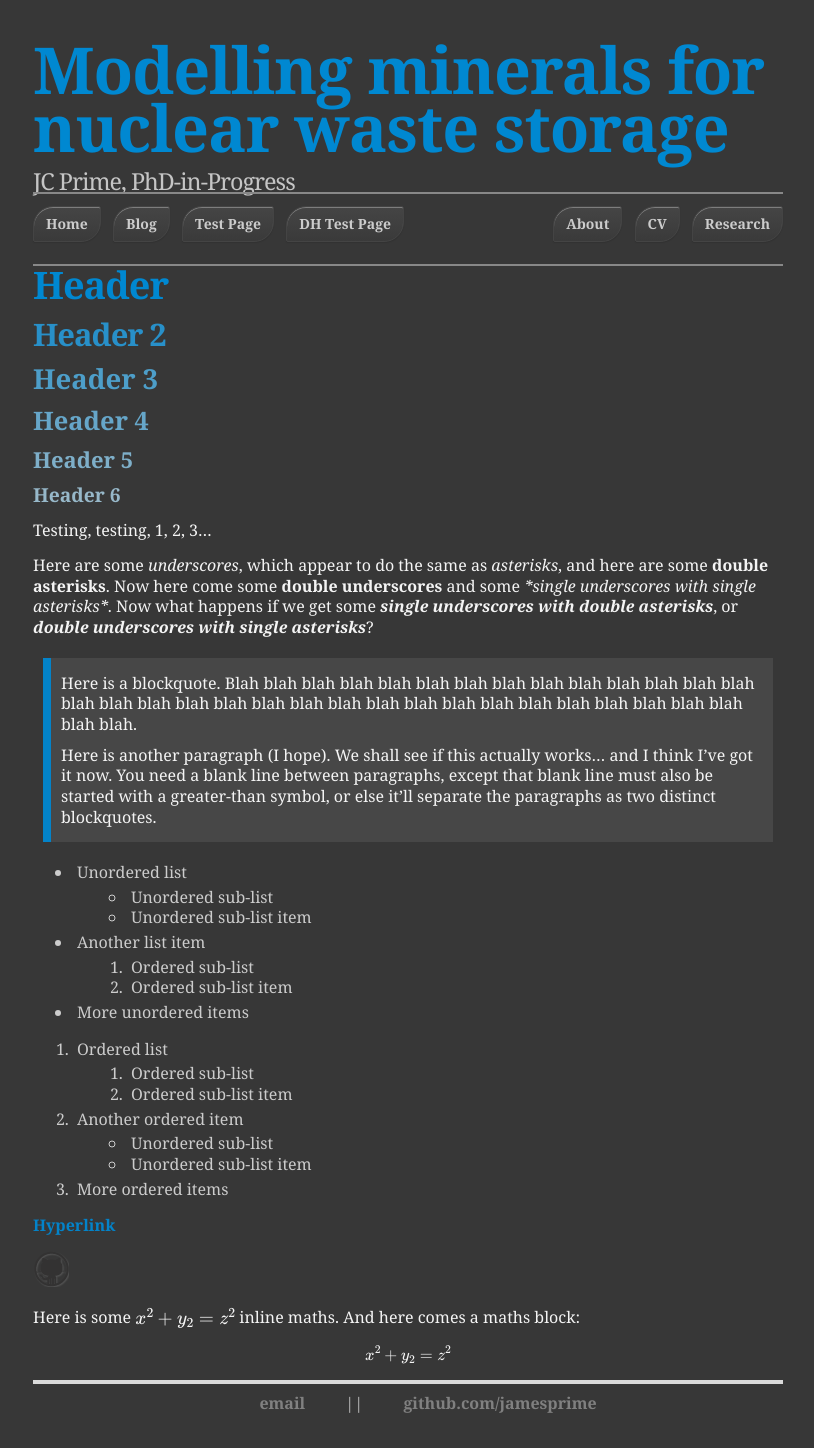
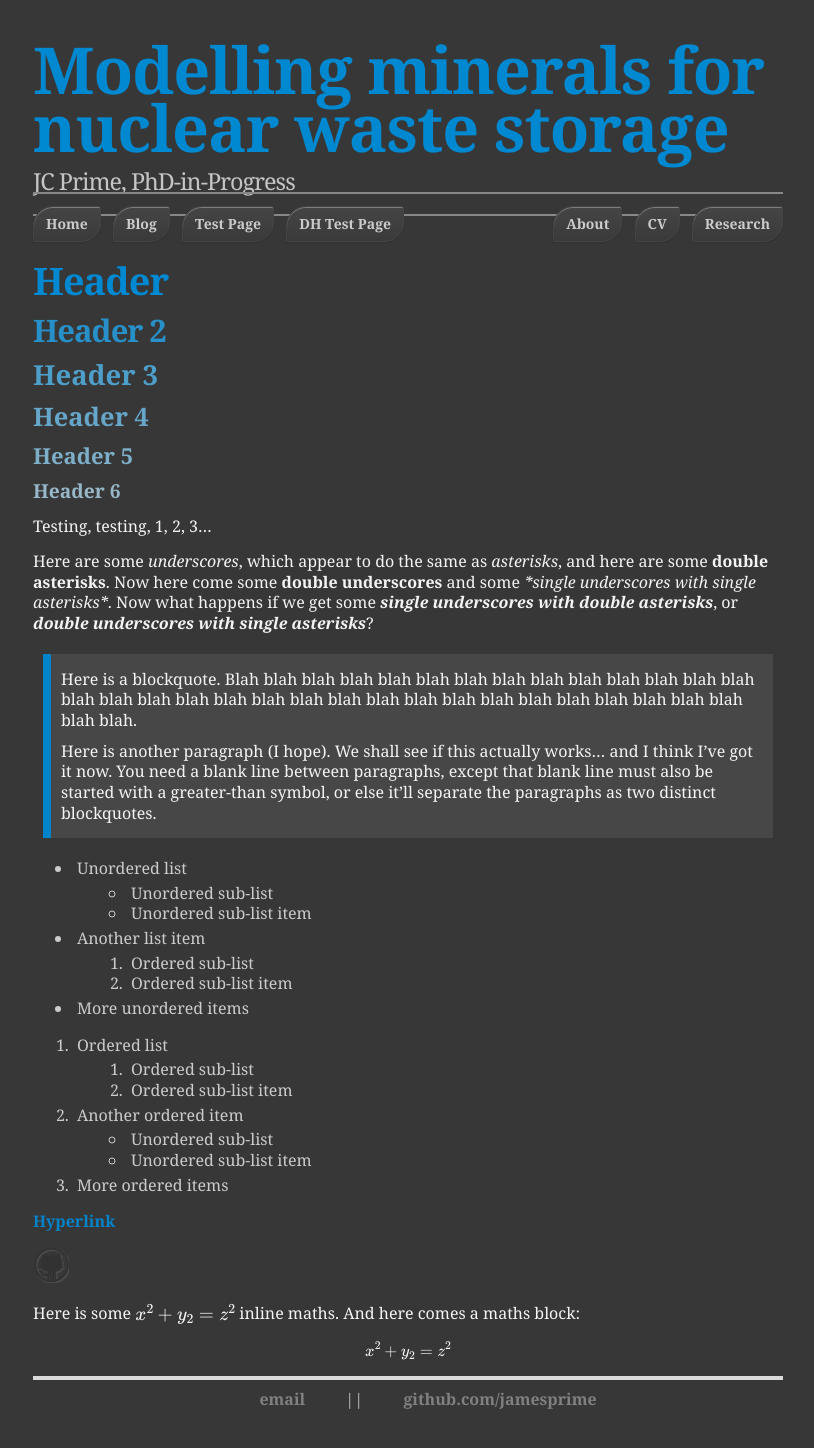
Before and after one commit to jamesprime/jamesprime.github.io, a Jekyll site: the page built from _pages/dhtest/index.md, in a window 1280 px wide. Shown: the whole page, without its empty margins (232-1046 px from the left). Built offline with Jekyll 4.4.1, drawn with Linux system fonts in a browser that asks for light colours; nearby versions of some CDN libraries; formulas are drawn with MathJax 3.

Commit message:
Updated /_sass/uberduper.scss
Commented out .banner height:50px, as a test

```diff
--- a/_sass/uberduper.scss
+++ b/_sass/uberduper.scss
@@ -231,7 +231,7 @@ div.slogan {
     z-index: 100;
     left: 0;
     right: 0;
-    height: 50px;
+    // height: 50px;
     // margin-right: -382px;
     width: 750px;
     position: relative;
```
